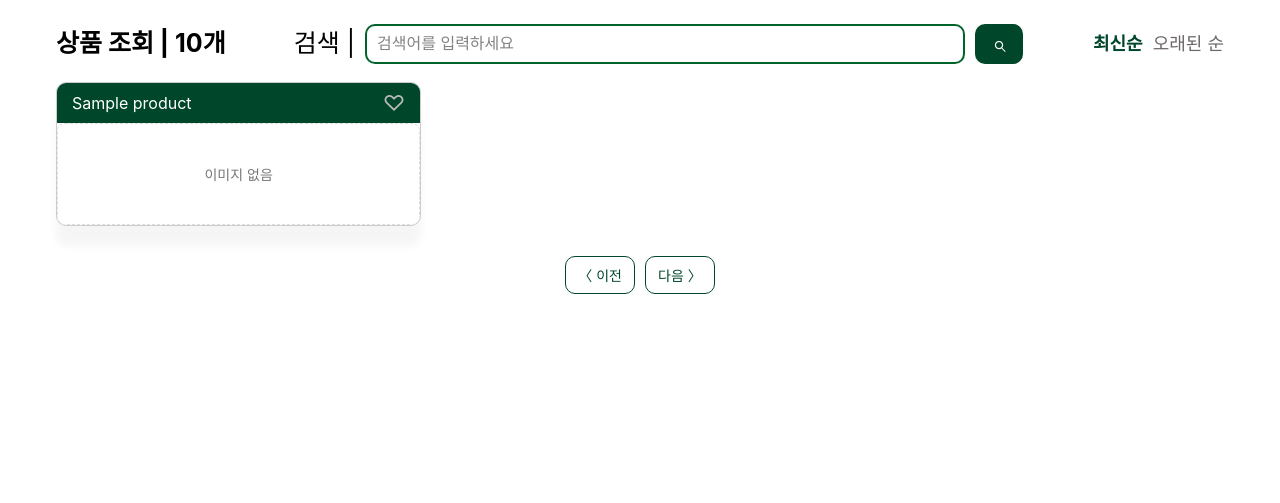
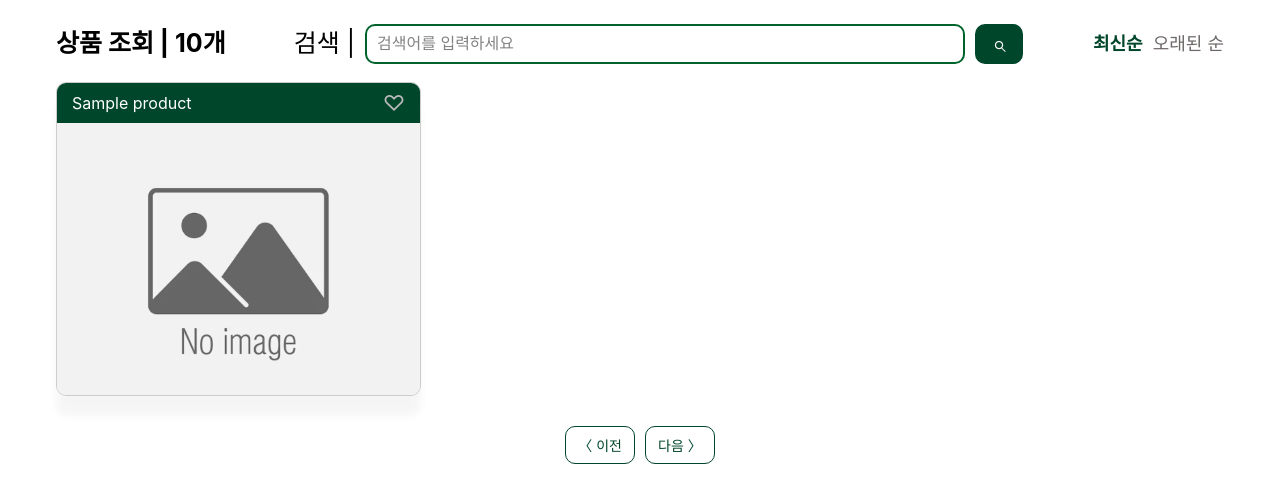
Before and after one commit to OSP-team-8/EwhaMarket, a Flask app: template templates/list.html in a window 1280 px wide. Shown: the part 50-553 px from the top of the page. Run offline with Flask 3, Linux system fonts and the light colour scheme; the template is opened without the code that fills it: most values are stand-ins (such as "Sample title", 1, 10 or a date in 2020).

Commit message:
fix : 상품 등록 기본이미지 추가

```diff
--- a/templates/list.html
+++ b/templates/list.html
@@ -80,8 +80,10 @@
                 src="{{ url_for('static', filename=p.thumb) }}"
                 alt="{{ p.name }}">
             {% else %}
-              <!-- 썸네일이 없는 경우 대체 영역 -->
-              <div class="card__image card__image--empty">이미지 없음</div>
+              <img
+                class="card__image"
+                src="{{ url_for('static', filename='images/no_image.PNG') }}"
+                alt="기본 이미지">
             {% endif %}
           </a>
         </article>
```
